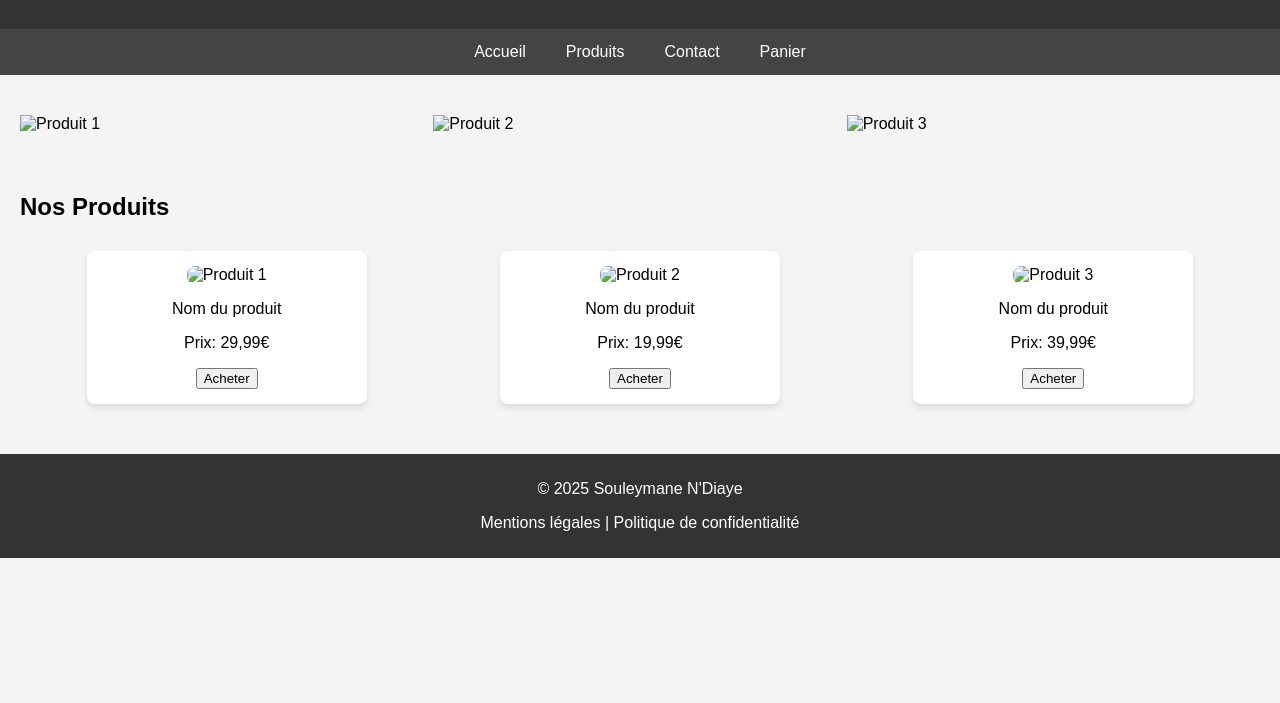
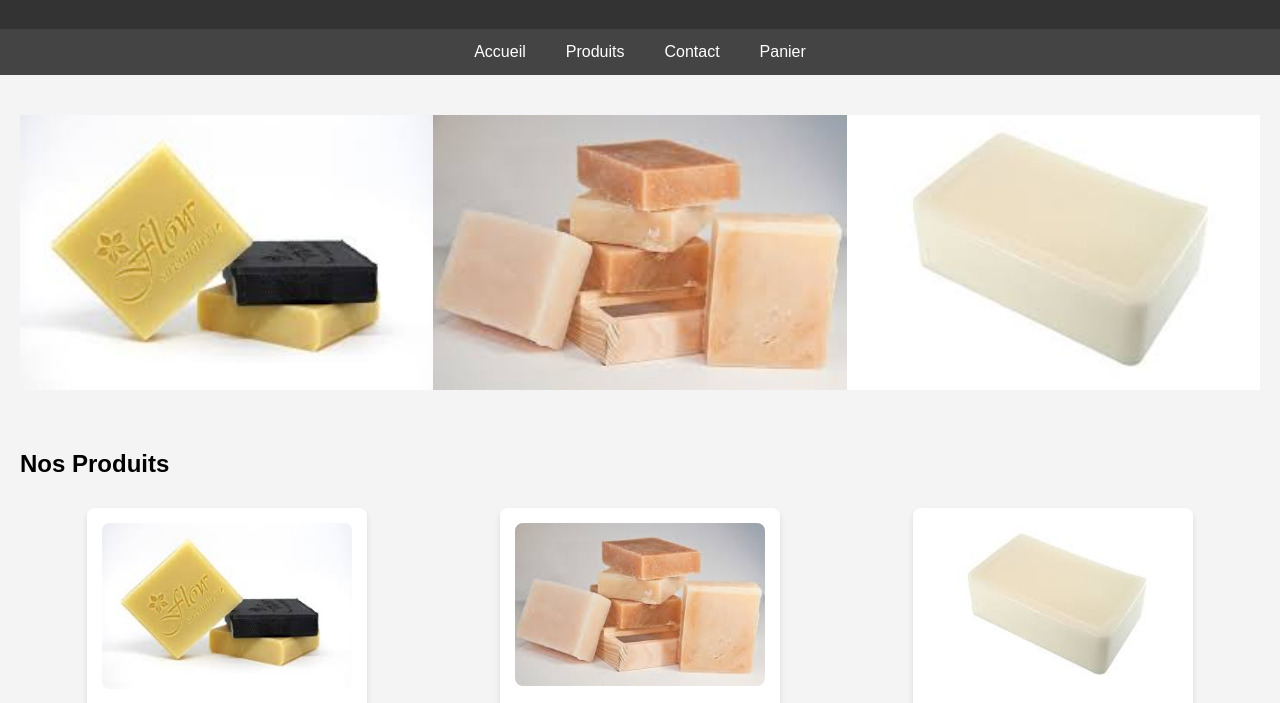
Before and after one commit to SoullKiing/Sugu-Gnumayaso, a plain HTML site: page index.html in a window 1280 px wide. Shown: the part 71-774 px from the top of the page. Drawn offline with Linux system fonts and the light colour scheme.

Commit message:
Add files via upload

```diff
--- a/index.html
+++ b/index.html
@@ -24,9 +24,9 @@
     <!-- Carrousel des produits en vedette -->
     <section id="home">
         <div class="carousel">
-            <img src="image/produit1.jpg" alt="Produit 1">
-            <img src="image/produit2.jpg" alt="Produit 2">
-            <img src="image/produit3.jpg" alt="Produit 3">
+            <img src="produit1.jpg" alt="Produit 1">
+            <img src="produit2.jpg" alt="Produit 2">
+            <img src="produit3.jpg" alt="Produit 3">
         </div>
     </section>
 
@@ -37,19 +37,19 @@
         <!-- Catégorie de produits -->
         <div class="product-category">
             <div class="product">
-                <img src="image/produit1.jpg" alt="Produit 1">
+                <img src="produit1.jpg" alt="Produit 1">
                 <p>Nom du produit</p>
                 <p>Prix: 29,99€</p>
                 <button>Acheter</button>
             </div>
             <div class="product">
-                <img src="image/produit2.jpg" alt="Produit 2">
+                <img src="produit2.jpg" alt="Produit 2">
                 <p>Nom du produit</p>
                 <p>Prix: 19,99€</p>
                 <button>Acheter</button>
             </div>
             <div class="product">
-                <img src="image/produit3.jpg" alt="Produit 3">
+                <img src="produit3.jpg" alt="Produit 3">
                 <p>Nom du produit</p>
                 <p>Prix: 39,99€</p>
                 <button>Acheter</button>
```
